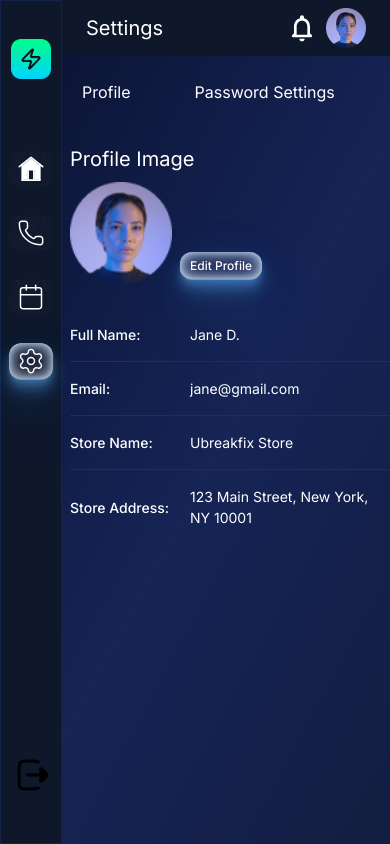
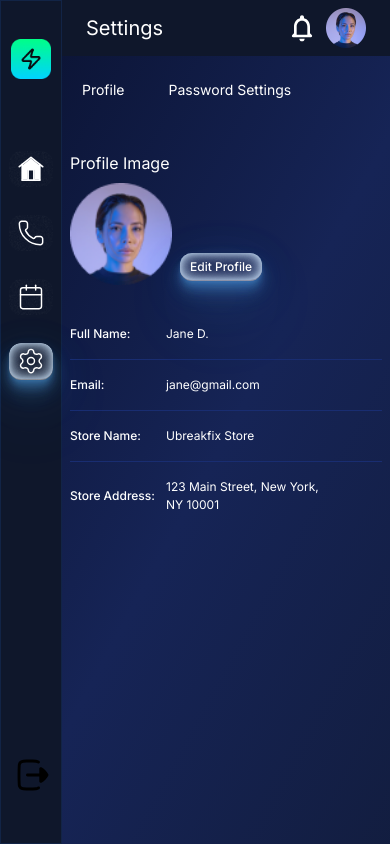
Before and after one commit to dearnasaruddin/flashfix, a React (Vite) app: page /settings in a window 390 px wide. Built offline with nearby package versions, Linux system fonts and the light colour scheme.

Commit message:
settings releted components code refactor done

```diff
--- a/src/App.jsx
+++ b/src/App.jsx
@@ -5,6 +5,7 @@ import CallLogHistoryPage from "./pages/CallLogHistoryPage"
 import AppointmentsPage from "./pages/AppointmentsPage"
 import SettingsPage from "./pages/SettingsPage"
 import EditProfilePage from "./pages/EditProfilePage"
+import SettingsLayout from "./components/commonLayouts/SettingsLayout"
 
 function App() {
 
@@ -15,8 +16,10 @@ function App() {
           <Route path="/" element={<DashBoardPage />} />
           <Route path="/call-log" element={<CallLogHistoryPage />} />
           <Route path="/appointments" element={<AppointmentsPage />} />
-          <Route path="/settings" element={<SettingsPage />} />
-          <Route path="/settings/profile" element={<EditProfilePage />} />
+          <Route path="/settings" element={<SettingsLayout />} >
+            <Route path="/settings" element={<SettingsPage />} />
+            <Route path="/settings/profile" element={<EditProfilePage />} />
+          </Route>
         </Route>
       </Routes>
     </>
--- /dev/null
+++ b/src/components/commonLayouts/SettingsLayout.jsx
@@ -0,0 +1,62 @@
+import { useLocation, Outlet } from "react-router-dom"
+import ButtonMain from "@/components/shared/ButtonMain";
+import profileImage from "@/assets/images/profileImg.png"
+import EditIcon from "@/assets/icons/EditIcon";
+
+const SettingsLayout = () => {
+    const { pathname } = useLocation()
+    return (
+        <section>
+            <div className={`pt-6 font-inter font-normal text-sm md:text-2xl text-center md:leading-9 text-white flex gap-x-5 md:gap-x-9.5 border-b ${pathname == '/settings/profile' || pathname == '/settings/password' ? 'border-b-[#192D71]' : 'border-b-transparent'}`}>
+                <button className={`px-3 pb-2 border-b-2 cursor-pointer ${pathname == '/settings/profile' ? 'border-b-[#87A2FF]' : 'border-b-transparent'}`}>Profile</button>
+                <button className={`px-3 pb-2 border-b-2 cursor-pointer ${pathname == '/settings/password' ? 'border-b-[#87A2FF]' : 'border-b-transparent'}`}>Password Settings</button>
+            </div>
+            <div className={`mt-10 max-md:pr-2 ${pathname == '/settings' ? 'max-w-137.5' : 'max-w-250'}`}>
+                <div>
+                    <h3 className="font-inter font-normal md:text-xl leading-[150%] text-white mb-2">
+                        Profile Image
+                    </h3>
+
+                    <div className={pathname == '/settings' ? 'flex gap-x-2' : 'relative w-fit'}>
+                        {/* ======== profile image ======== */}
+                        <div className="size-25.5">
+                            <img
+                                src={profileImage}
+                                alt="profileImage"
+                                className="w-full"
+                            />
+                        </div>
+
+                        {/* ======== profile edit btn ======== */}
+                        {pathname == '/settings' &&
+                            <div className="mb-2 place-self-end">
+                                <ButtonMain
+                                    text="Edit Profile"
+                                    routeName={'/settings/profile'}
+                                    profile={true}
+                                    className={'text-xs inset-shadow border-b border-[rgba(255,255,255,0.50)] px-2.5 py-1.5'
+                                    }
+                                />
+                            </div>
+                        }
+
+
+                        {/* ======== profile image edit btn ======== */}
+                        {pathname == '/settings/profile' &&
+                            <div className="size-7 md:size-10 absolute -bottom-0.5 md:-bottom-2 right-0.5 md:-right-2">
+                                <EditIcon />
+                            </div>
+                        }
+                    </div>
+
+
+                    {/* ======== inner components ======== */}
+                    <Outlet />
+
+                </div>
+            </div >
+        </section>
+    )
+}
+
+export default SettingsLayout
--- a/src/components/requests/Request.jsx
+++ b/src/components/requests/Request.jsx
@@ -4,7 +4,7 @@ import RequestBar from './RequestBar'
 
 const Request = () => {
   return (
-    <div className='grow font-arimo p-6 rounded-2xl bg-card-bg border border-borderColor'>
+    <div className='grow font-arimo p-6 rounded-[12px] bg-card-bg border border-borderColor'>
         <Subheading/>
         <div className='mt-4 space-y-3'>
             <RequestBar/>
--- a/src/components/shared/Subheading.jsx
+++ b/src/components/shared/Subheading.jsx
@@ -1,8 +1,8 @@
-import React from 'react'
+import {twMerge} from 'tailwind-merge'
 
-const Subheading = ({content='', fontFamily}) => {
+const Subheading = ({content='Top Repair Requests', className}) => {
   return (
-    <h3 className={`${fontFamily ? 'font-arimo': 'font-inter'} text-xl leading-7 text-white`}>Top Repair Requests{content}</h3>
+    <h3 className={twMerge('font-inter text-xl leading-7 text-white', className)}>{content}</h3>
   )
 }
 
--- a/src/components/sidebar/Sidebar.jsx
+++ b/src/components/sidebar/Sidebar.jsx
@@ -1,13 +1,14 @@
 import {Link} from 'react-router-dom'
 import LogoutIcon from "../../assets/icons/LogoutIcon"
 import MenuItems from "./MenuItems"
+import logoImage from '@/assets/images/logo.png'
 
 const Sidebar = () => {
 
     return (
         <div className='h-dvh flex flex-col bg-primary pt-9.5 pb-13 border border-borderColor sticky top-0 left-0 z-50'>
             <div className="w-fit mx-auto max-md:max-w-10">
-                <Link to={'/'}><img src="./logo.png" alt="logo" /></Link>
+                <Link to={'/'}><img src={logoImage} alt="logo" /></Link>
             </div>
             {/* ============ Menu Items ============ */}
             <MenuItems />
--- a/src/pages/EditProfilePage.jsx
+++ b/src/pages/EditProfilePage.jsx
@@ -1,57 +1,32 @@
 import { profileForm } from "@/projectData/profileData";
-import profileImage from "../assets/images/profileImg.png";
-import EditIcon from "@/assets/icons/EditIcon";
-
 
 const EditProfilePage = () => {
   return (
-    <div className="pt-6 max-w-250 max-md:pr-2">
-      <div className="font-inter font-normal md:text-2xl md:leading-9 text-white flex gap-x-16 ml-3 border-b border-[#192D71] pb-2">
-        <button className={"border-b-2 -mb-2 px-3 border-b-[#87A2FF]"}>
-          Profile
-        </button>
-        <button>Password Settings</button>
-      </div>
-
-      <div className="mt-10">
-        <h3 className="font-inter font-normal text-[20px] leading-[150%] text-white mb-2">
-          Profile Image
-        </h3>
-
-        <div className="flex relative ">
-          <div className="size-25.5">
-            <img src={profileImage} alt="profileImage" className="w-full" />
-          </div>
-          <div className="size-7 md:size-10 absolute top-17 left-18 md:left-16">
-            <EditIcon />
-          </div>
-        </div>
-
+    <div>
       {/* ===================== profile form ===================== */}
-        <div className="grid md:grid-cols-2 md:gap-y-6 md:gap-x-14 mt-14">
+      <div className="grid grid-cols-1 md:grid-cols-2 max-md:space-y-2 md:gap-y-6 md:gap-x-14 mt-8 md:mt-14">
         {profileForm.map((field, index) => (
-            <div key={index} className="flex flex-col gap-2">
-              <label className="font-inter font-medium  text-sm max-md:ml-1 md:text-lg leading-[150%] text-white">
+          <div key={index} className="flex flex-col gap-1 md:gap-2">
+            <label className="font-inter font-medium text-xs xs:text-sm md:text-lg leading-[150%] max-md:ml-1 text-white">
               {field.label}
             </label>
 
             <input
               type={field.type}
               placeholder={field.placeholder}
-                className="font-inter font-normal text-base leading-6 text-white
+              className="font-inter font-normal text-sm md:text-base leading-6 text-white
                    bg-[#0A0A0F50] border border-[#00FF8820]
-                   py-3 px-4 rounded-[14px]"
+                  py-1.5  md:py-3 px-4 rounded-[14px]"
             />
           </div>
         ))}
       </div>
       {/* ===================== profile button ===================== */}
 
-        <div className="mt-6 md:mt-20 flex items-center justify-center cursor-pointer">
-          <button className="py-2 max-md:w-full md:px-39 bg-[#00C950] font-inter font-bold  md:text-xl leading-[150%] text-white rounded-[12px]">
+      <div className="mt-5 md:mt-20 flex items-center justify-center cursor-pointer">
+        <button className="py-1.5 md:py-2 max-md:w-full md:px-39 bg-[#00C950] font-inter font-bold text-sm md:text-xl leading-[150%] text-white rounded-[12px]">
           Save
         </button>
-        </div>
       </div>
     </div>
   )
--- a/src/pages/SettingsPage.jsx
+++ b/src/pages/SettingsPage.jsx
@@ -1,56 +1,24 @@
-import profileImage from "@/assets/images/profileImg.png"
 import { profileData } from "@/projectData/profileData";
-import ButtonMain from "@/components/shared/ButtonMain";
+
 
 const SettingsPage = () => {
+
   return (
-    <>
-      <div className="pt-6 max-w-137.5">
-        <div className="font-inter font-normal md:text-2xl md:leading-9 text-white flex gap-x-16 ml-3">
-          <button>Profile</button>
-          <button>Password Settings</button>
-        </div>
-        <div className="mt-10">
-          <h3 className="font-inter font-normal text-xl leading-[150%] text-white mb-2">
-            Profile Image
-          </h3>
-          <div className="flex gap-x-2">
-            <div className="size-25.5">
-
-              <img
-                src={profileImage}
-                alt="profileImage"
-                className="w-full"
-              />
-            </div>
-            <div className="mb-2 place-self-end">
-              <ButtonMain
-                text="Edit Profile"
-                routeName={'/settings/profile'}
-                profile={true}
-                className={'text-xs inset-shadow border-b border-[rgba(255,255,255,0.50)] px-2.5 py-1.5'
-                }
-              />
-            </div>
-          </div>
     <div className="pt-6 ">
       {profileData.map((item, id) => (
         <div
           key={id}
           className="flex items-center  py-4 border-b border-[#192D71] last:border-transparent"
         >
-                <p className="w-30 md:w-51.5 font-inter font-medium text-sm md:text-xl leading-[150%] text-white  ">
+          <p className="w-24 xs:w-30 md:w-51.5 whitespace-nowrap font-inter font-medium text-xs xs:text-sm md:text-xl leading-[150%] text-white  ">
             {item.text}
           </p>
-                <p className="max-md:max-w-50 font-inter font-normal text-sm md:text-xl leading-[150%] text-white">
+          <p className="max-xxs:max-w-34 xxs:max-xs:max-w-40 xs:max-md:max-w-50 font-inter font-normal text-xs xs:text-sm md:text-xl leading-[150%] text-white">
             {item.para}
           </p>
         </div>
       ))}
     </div>
-        </div>
-      </div>
-    </>
   )
 }
 
```
Also changed, not shown: src/components/activity/RecentActivity.jsx (+6 -6 lines), src/assets/images/logo.png (renamed from public/logo.png). Lines whose indentation alone changed are shown as unchanged.
